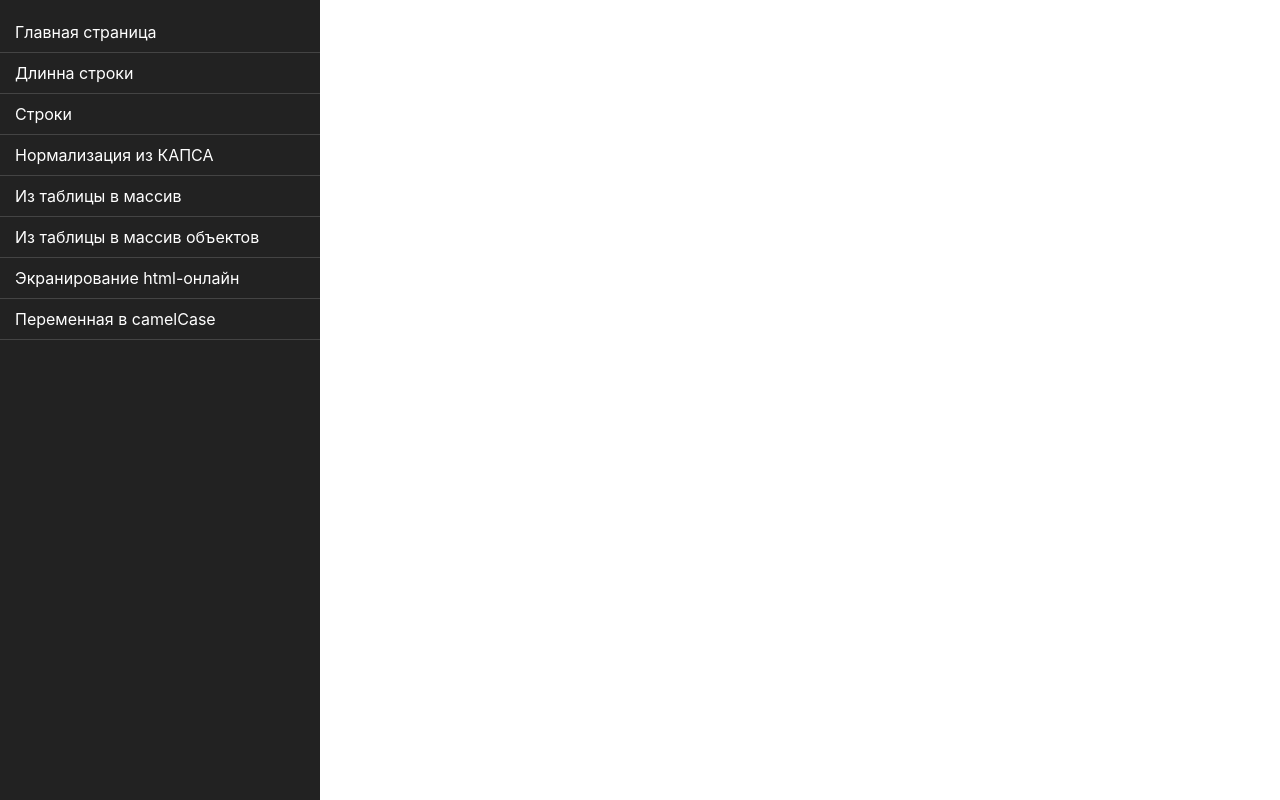
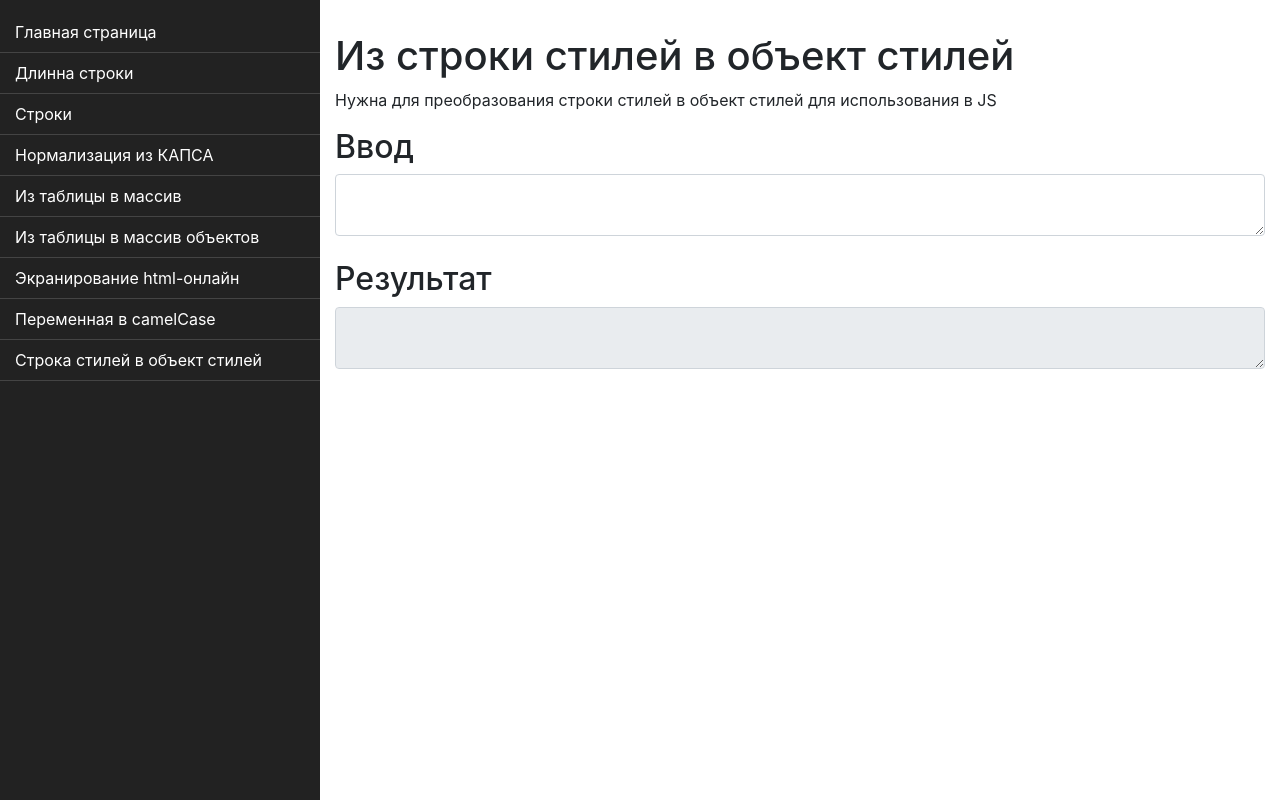
Before and after one commit to xakplant/animate-portfolio, a React (Create React App) app: page /str-style-to-obj-style in a window 1280 px wide. Built offline with nearby package versions, Linux system fonts and the light colour scheme.

Commit message:
Add service

```diff
--- a/src/components/MainArea/MainArea.js
+++ b/src/components/MainArea/MainArea.js
@@ -13,6 +13,7 @@ const TableToArray = lazy(()=>(import('../TableToArray/TableToArray')));
 const TableToObjectsArray = lazy(()=>(import('../TableToObjectsArray/TableToObjectsArray')));
 const HtmlScreen = lazy(()=>(import('../HtmlScreen/HtmlScreen')));
 const VariablesToCamelCase = lazy(()=>(import('../VariablesToCamelCase/VariablesToCamelCase')));
+const StrStyleToObjStyle = lazy(()=>(import('../StrStyleToObjStyle/StrStyleToObjStyle')));
 
 export default class MainArea extends Component{
     constructor(props){
@@ -57,6 +58,7 @@ export default class MainArea extends Component{
                                 <Route path='/table-to-objects-array' component={(()=>(<TableToObjectsArray/>))}/>
                                 <Route path='/html-screen' component={(()=>(<HtmlScreen/>))}/>
                                 <Route path='/variables-to-camelCase' component={()=>(<VariablesToCamelCase/>)}/>
+                                <Route path='/str-style-to-obj-style' component={()=>(<StrStyleToObjStyle/>)}/>
                             </PageCover>
                         </Switch>
                     </Router>
--- a/src/components/Siebar/Sidebar.js
+++ b/src/components/Siebar/Sidebar.js
@@ -37,6 +37,10 @@ const links = [
     {
         title: "Переменная в camelCase",
         href: "/variables-to-camelCase"
+    },
+    {
+        title: "Строка стилей в объект стилей",
+        href: "/str-style-to-obj-style"
     }
 ];
 
--- /dev/null
+++ b/src/components/StrStyleToObjStyle/StrStyleToObjStyle.js
@@ -0,0 +1,71 @@
+import React, { Component } from 'react';
+import Helmet from "react-helmet";
+
+
+function xakplStyleStringToStyleObject(customStyling){
+    if(typeof(customStyling) === 'string'){
+              if(customStyling.length !== 0){
+                  const arrStyle = customStyling.trim().split(';').filter(e=>e.length !== 0).map((line)=>{
+                      let result = Array.from(line.split(':')[0].matchAll(/-/g));
+                      result.map((arr)=>{
+                          line = Array.from(line).map((a, i)=>( (i === arr.index + 1) ? a.toUpperCase() : a )).join('');
+                      });
+                      line = [ line.split(':')[0].replace(/-/g, ''), line.slice(1).split(':').slice(1).join(':')].join(': ');
+                      return line;
+                  });
+                  const rObj = {};
+                  arrStyle.map((line)=>{
+                      const a = line.split(':');
+                      const name  = a[0].trim();
+                      rObj[name] = a.slice(1).join(':').trim().toString();
+                      return line;
+                  });
+                  return rObj;
+              } else {
+                  return {};
+              }
+          } else if(!Array.isArray(customStyling) && typeof(customStyling) === 'object'){
+              return customStyling;
+        } else {
+            return {};
+        }
+    }
+
+export default class StrStyleToObjStyle extends Component{
+    constructor(props){
+        super(props);
+        this.state = {
+            value: ''
+        }
+    }
+
+    handleOnChange = (value) =>{
+        const result = JSON.stringify(xakplStyleStringToStyleObject(value));
+        this.setState({value: result});
+    }
+
+    render(){
+        const {handleOnChange} = this;
+        return(
+            <div>
+                <Helmet>
+                    <title>Из строки стилей в объект стилей</title>
+                    <meta
+                        name="description"
+                        content="Инструмент для получения объекта стилей из строки стилей. Заходите!"
+                    />
+                </Helmet>
+                <h1>Из строки стилей в объект стилей</h1>
+                <p>Нужна для преобразования строки стилей в объект стилей для использования в JS</p>
+                <div>
+                    <h2>Ввод</h2>
+                    <textarea className={`form-control mb-4`} onChange={ (event)=>{ handleOnChange(event.target.value) } }/>
+                </div>
+                <div>
+                    <h2>Результат</h2>
+                    <textarea className={`form-control`} readOnly value={this.state.value}/>
+                </div>
+            </div>
+        )
+    }
+}
```
